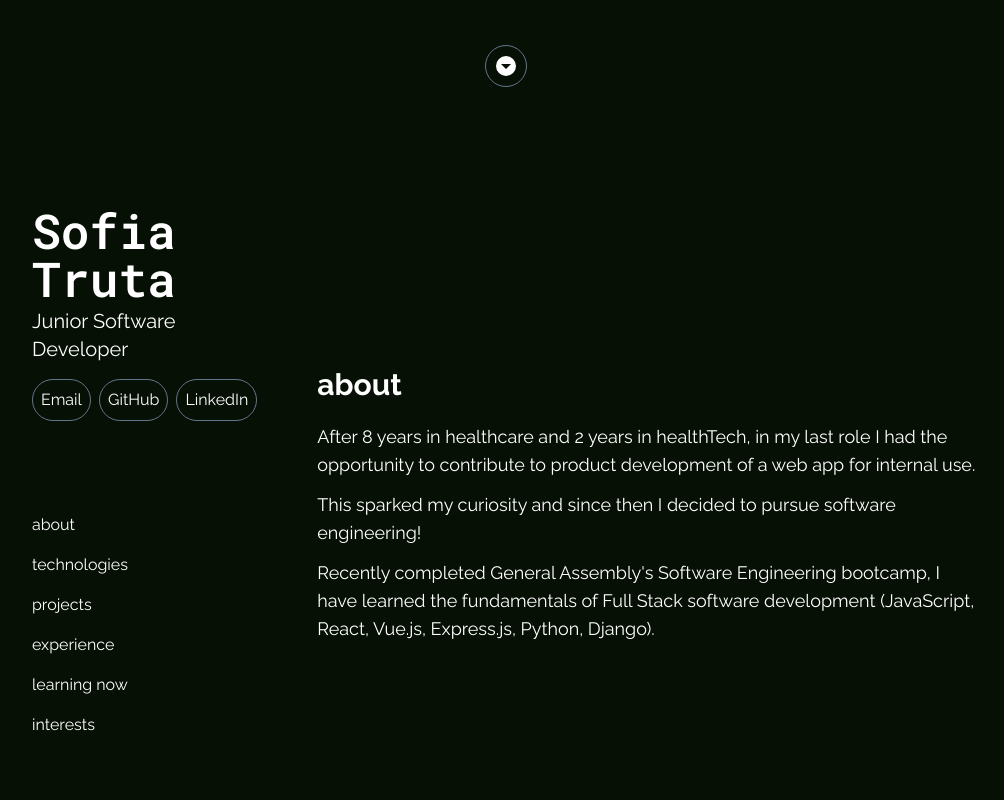
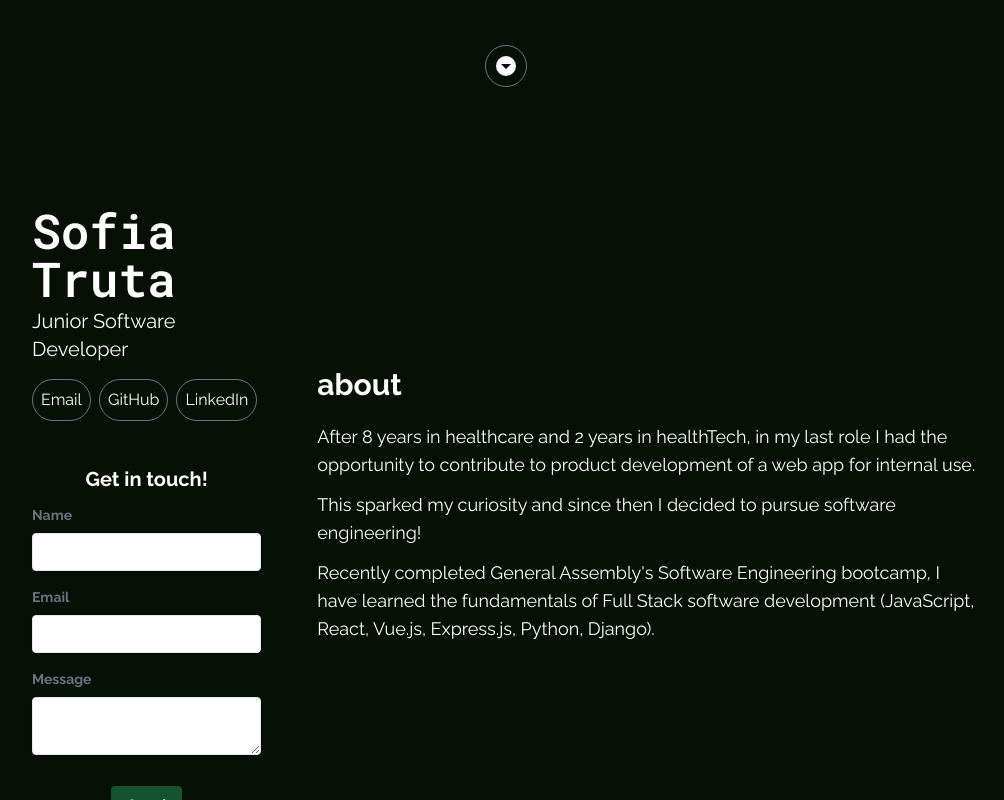
Before and after one commit to SofiaTruta/portfolio2023, a Next.js app: page / in a window 1280 px wide. Both pictures are taken after a click on the button "Email". Shown: the part 673-1473 px from the top of the page, without its empty margins (144-1148 px from the left). Built offline with nearby package versions, Linux system fonts and the light colour scheme.

Commit message:
added emailjs to larger screens to

```diff
--- a/app/globals.css
+++ b/app/globals.css
@@ -21,11 +21,15 @@ body {
     .rest {
         max-width: 80%;
     }
+
+    .contacts {
+        display: none;
+    }
 }
 
 @media (min-width: 1536px) {
     .rest {
-        max-width: 60%;
+        max-width: 50%;
     }
 }
 
--- a/components/emailForm.jsx
+++ b/components/emailForm.jsx
@@ -47,6 +47,10 @@ const EmailForm = ({toggleShowEmail}) => {
                     Send
                 </button>
             </div>
+            <div className="flex flex-col items-center justify-center mt-5">
+                <p>or send me an email:</p>
+                <p>sofiatruta@gmail.com</p>
+            </div>
         </form>
     );
 }
--- a/components/hero.jsx
+++ b/components/hero.jsx
@@ -1,20 +1,28 @@
 "use client"
 import { Link } from "react-scroll";
+import { useState } from "react";
+import EmailForm from "./emailForm";
 
 
 const Hero = () => {
+
+    const [showEmail, setShowEmail] = useState(false)
+    const toggleShowEmail = () => setShowEmail(!showEmail)
+
     return (
-        <div className="big-hero sticky top-0 px-5 flex-col h-full xl:mr-5">
+        <div className="big-hero sticky top-0 px-5 flex-col h-full overflow-y xl:mr-5">
             <div className="my-20 self-center">
                 <Link to="landing" spy={true} smooth={true} duration={500}>
                     <p className=' name text-5xl mb-1'>Sofia Truta</p>
                     <p className='text-xl mb-3'>Junior Software Developer</p>
                 </Link>
                 <div className='flex'>
-                    <button className="rounded-full border border-slate-500 p-2 m-1 ml-0">Email</button>
+                    <button className="rounded-full border border-slate-500 p-2 m-1 ml-0" onClick={toggleShowEmail}>Email</button>
                     <button className="rounded-full border border-slate-500 p-2 m-1">GitHub</button>
                     <button className="rounded-full border border-slate-500 p-2 m-1">LinkedIn</button>
                 </div>
+
+                {showEmail && (<EmailForm toggleShowEmail={toggleShowEmail}/>)}
 
                 <nav className="flex my-20 self-start">
                     <ul>
--- a/components/landing.jsx
+++ b/components/landing.jsx
@@ -14,7 +14,7 @@ const Landing = () => {
                     <img
                         src="/images/pic1.png"
                         alt="picture"
-                        className='picture rounded-full border-2 md:w-1/2 lg:w-1/4'
+                        className='picture rounded-full border-2 md:w-1/2 lg:w-1/4 '
                     />
                 </div>
                 {/* div for text */}
```
